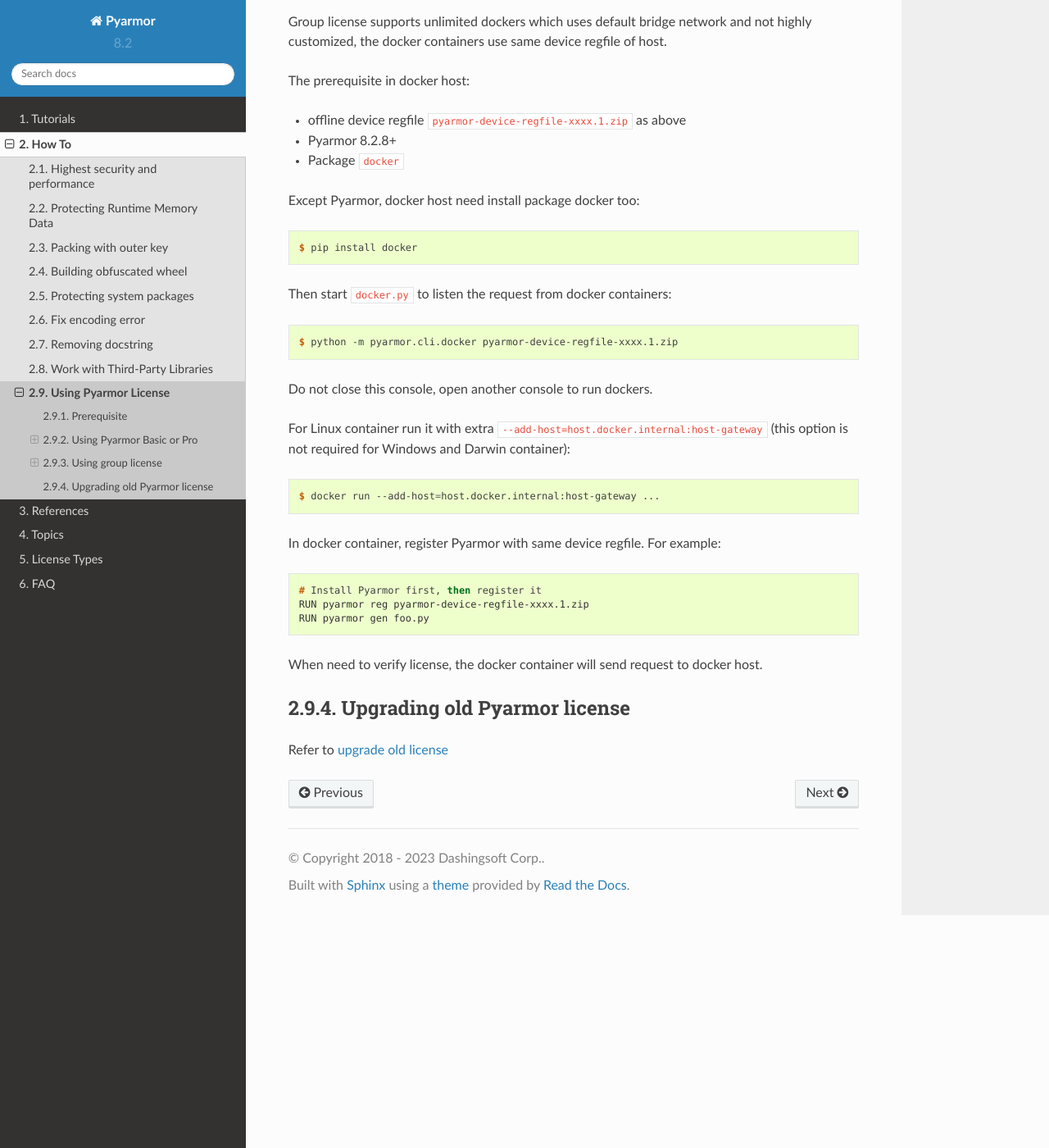
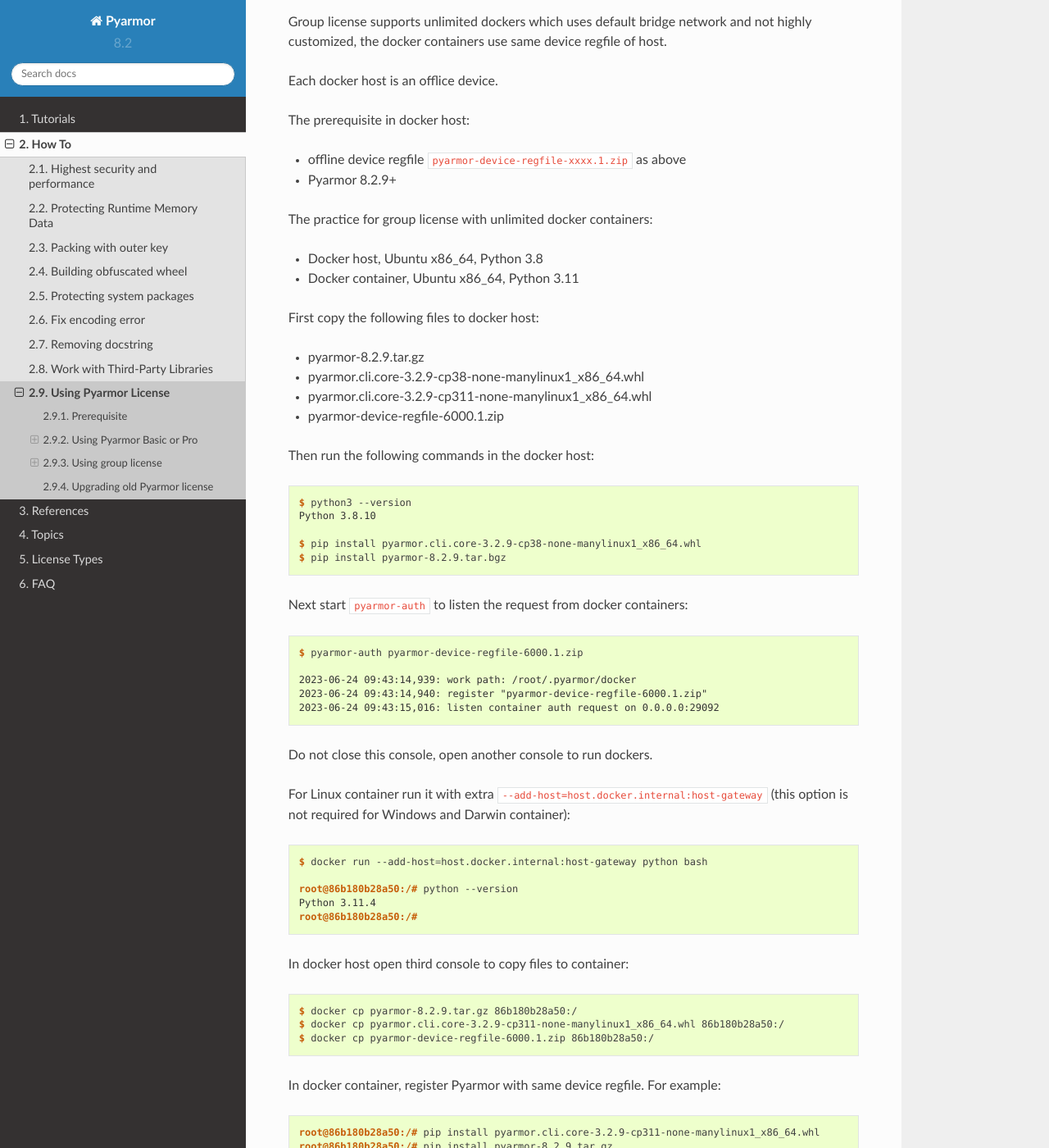
Before and after one commit to dashingsoft/pyarmor, a Sphinx documentation site: the page built from docs/how-to/register.rst, in a window 1280 px wide and 1400 px high, scrolled down 4362 px. Shown: the whole window at 82% size. Built offline with Sphinx 7.4.7 and the Read the Docs theme 2.0.0, drawn with Linux system fonts in a browser that asks for light colours; some of the changed text lies outside the part shown.

Commit message:
Refine doc about using group license with docker

```diff
--- a/docs/how-to/register.rst
+++ b/docs/how-to/register.rst
@@ -151,31 +151,64 @@
 
 Group license supports unlimited dockers which uses default bridge network and not highly customized, the docker containers use same device regfile of host.
 
+Each docker host is an offlice device.
+
 The prerequisite in docker host:
 
 - offline device regfile ``pyarmor-device-regfile-xxxx.1.zip`` as above
-- Pyarmor 8.2.8+
-- Package ``docker``
+- Pyarmor 8.2.9+
 
-Except Pyarmor, docker host need install package docker too::
+The practice for group license with unlimited docker containers:
 
-    $ pip install docker
+- Docker host, Ubuntu x86_64, Python 3.8
+- Docker container, Ubuntu x86_64, Python 3.11
 
-Then start ``docker.py`` to listen the request from docker containers::
+First copy the following files to docker host:
 
-    $ python -m pyarmor.cli.docker pyarmor-device-regfile-xxxx.1.zip
+- pyarmor-8.2.9.tar.gz
+- pyarmor.cli.core-3.2.9-cp38-none-manylinux1_x86_64.whl
+- pyarmor.cli.core-3.2.9-cp311-none-manylinux1_x86_64.whl
+- pyarmor-device-regfile-6000.1.zip
+
+Then run the following commands in the docker host::
+
+    $ python3 --version
+    Python 3.8.10
+
+    $ pip install pyarmor.cli.core-3.2.9-cp38-none-manylinux1_x86_64.whl
+    $ pip install pyarmor-8.2.9.tar.bgz
+
+Next start ``pyarmor-auth`` to listen the request from docker containers::
+
+    $ pyarmor-auth pyarmor-device-regfile-6000.1.zip
+
+    2023-06-24 09:43:14,939: work path: /root/.pyarmor/docker
+    2023-06-24 09:43:14,940: register "pyarmor-device-regfile-6000.1.zip"
+    2023-06-24 09:43:15,016: listen container auth request on 0.0.0.0:29092
 
 Do not close this console, open another console to run dockers.
 
 For Linux container run it with extra ``--add-host=host.docker.internal:host-gateway`` (this option is not required for Windows and Darwin container)::
 
-    $ docker run --add-host=host.docker.internal:host-gateway ...
+    $ docker run --add-host=host.docker.internal:host-gateway python bash
+
+    root@86b180b28a50:/# python --version
+    Python 3.11.4
+    root@86b180b28a50:/#
+
+In docker host open third console to copy files to container::
+
+    $ docker cp pyarmor-8.2.9.tar.gz 86b180b28a50:/
+    $ docker cp pyarmor.cli.core-3.2.9-cp311-none-manylinux1_x86_64.whl 86b180b28a50:/
+    $ docker cp pyarmor-device-regfile-6000.1.zip 86b180b28a50:/
 
 In docker container, register Pyarmor with same device regfile. For example::
 
-    # Install Pyarmor first, then register it
-    RUN pyarmor reg pyarmor-device-regfile-xxxx.1.zip
-    RUN pyarmor gen foo.py
+    root@86b180b28a50:/# pip install pyarmor.cli.core-3.2.9-cp311-none-manylinux1_x86_64.whl
+    root@86b180b28a50:/# pip install pyarmor-8.2.9.tar.gz
+    root@86b180b28a50:/# pyarmor reg pyarmor-device-regfile-6000.1.zip
+    root@86b180b28a50:/# echo "print('hello world')" > foo.py
+    root@86b180b28a50:/# pyarmor gen --enable-rft foo.py
 
 When need to verify license, the docker container will send request to docker host.
 
```
